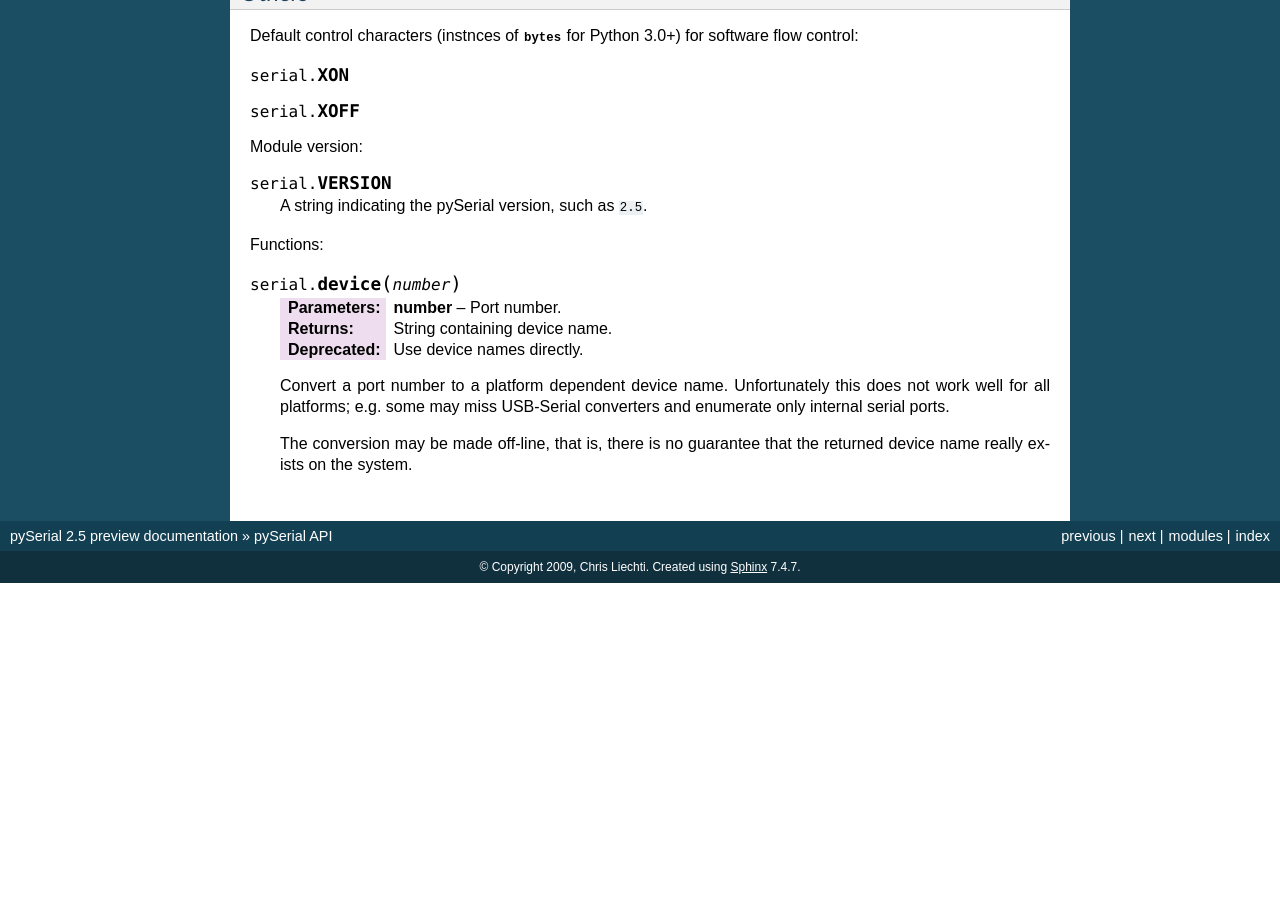
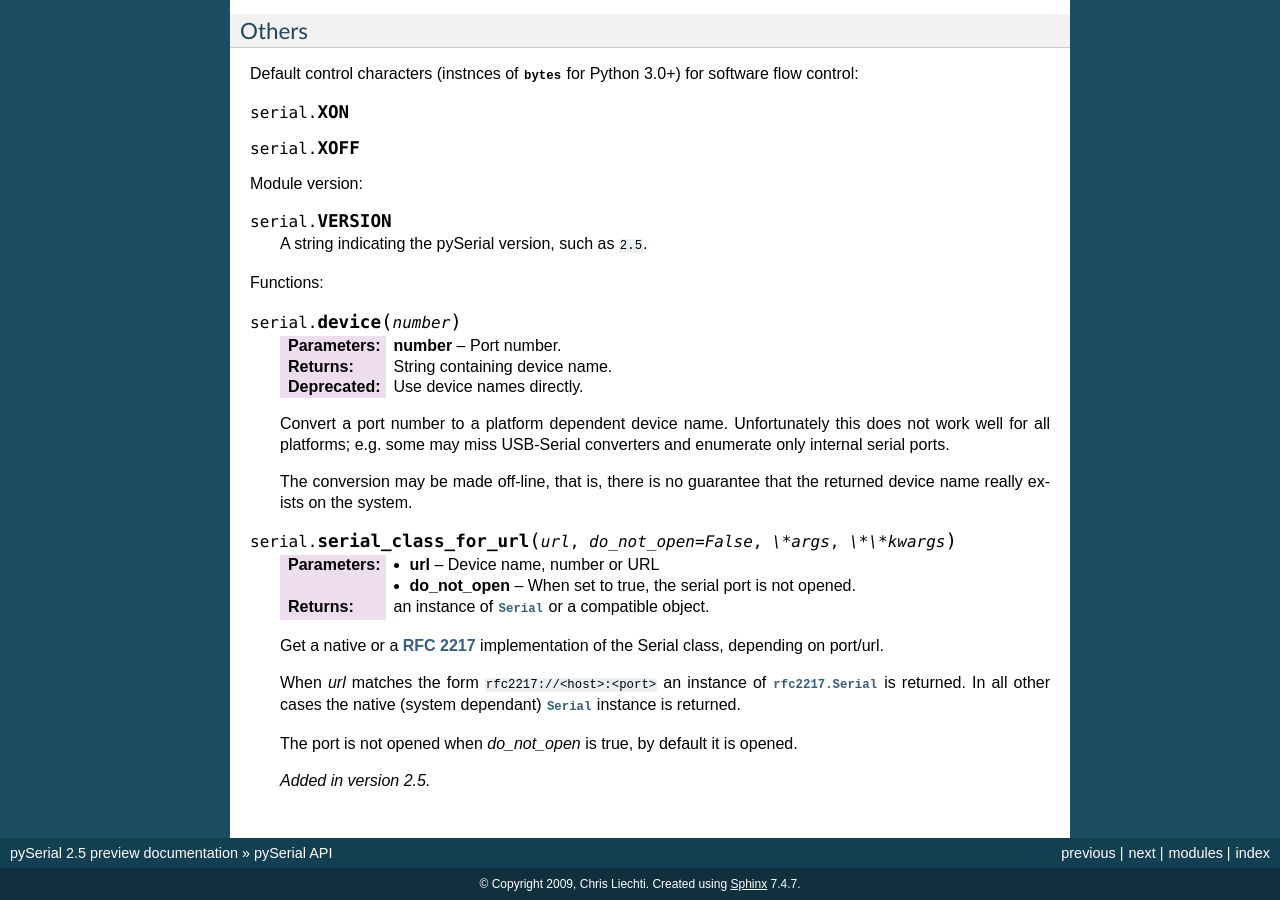
Before and after one commit to makerbot/pyserial, a Sphinx documentation site: the page built from pyserial/documentation/pyserial_api.rst, in a window 1280 px wide and 900 px high, scrolled down 8630 px. Built offline with Sphinx 7.4.7, drawn with Linux system fonts in a browser that asks for light colours; before the commit the page ends 9213 px from its top, so only the background shows below that; some of the changed text lies outside the part shown.

Commit message:
add docs for new module function too
git-svn-id: https://pyserial.svn.sourceforge.net/svnroot/pyserial/trunk@272 f19166aa-fa4f-0410-85c2-fa1106f25c8a

```diff
--- a/pyserial/documentation/pyserial_api.rst
+++ b/pyserial/documentation/pyserial_api.rst
@@ -502,6 +502,7 @@ Classes
       buffer may eat all your memory when never read)
     - The telnet option negotiation may be done incorrectly.
 
+    .. versionadded:: 2.5
 
 .. seealso::
 
@@ -576,3 +577,21 @@ Functions:
 
     The conversion may be made off-line, that is, there is no guarantee that
     the returned device name really exists on the system.
+
+
+.. function:: serial_class_for_url(url, do_not_open=False, \*args, \*\*kwargs)
+
+    :param url: Device name, number or URL
+    :param do_not_open: When set to true, the serial port is not opened.
+    :return: an instance of :class:`Serial` or a compatible object.
+
+    Get a native or a :rfc:`2217` implementation of the Serial class, depending
+    on port/url.
+
+    When *url* matches the form ``rfc2217://<host>:<port>`` an instance of
+    :class:`rfc2217.Serial` is returned. In all other cases the native (system
+    dependant) :class:`Serial` instance is returned.
+
+    The port is not opened when *do_not_open* is true, by default it is opened.
+
+    .. versionadded:: 2.5
```
